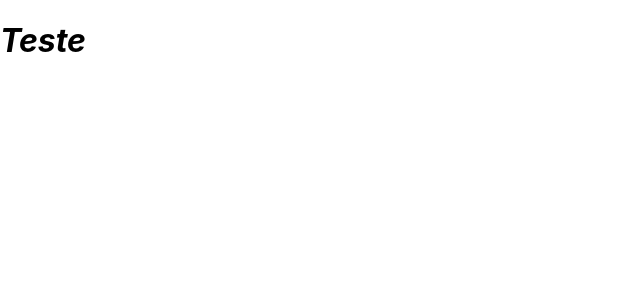
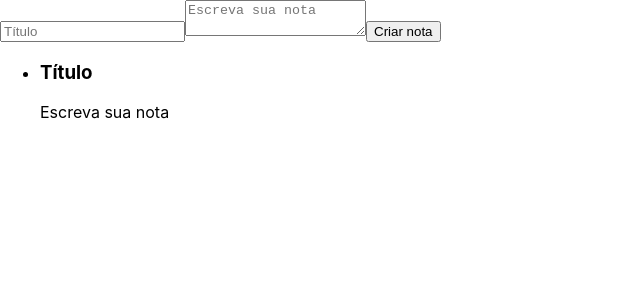
Before and after one commit to Dibimo/Curso-React, a React (Create React App) app in the folder ceep/: page / in a window 1280 px wide. Shown: the top 300 px of the page, without its empty margins (0-640 px from the left). Built offline with nearby package versions, Linux system fonts and the light colour scheme.

Commit message:
Formulário e lista de notas adicionados

```diff
--- a/ceep/src/App.js
+++ b/ceep/src/App.js
@@ -4,7 +4,23 @@ const titulo = <h1><strong><em>Teste</em></strong></h1>
 
 function App() {
   return (
-    titulo
+    <>
+      <form>
+        <input type="text" placeholder='Título'></input>
+        <textarea placeholder='Escreva sua nota'></textarea>
+        <button>Criar nota</button>
+      </form>
+      <ul>
+        <li>
+          <section>
+            <header>
+              <h3>Título</h3>
+            </header>
+            <p>Escreva sua nota</p>
+          </section>
+        </li>
+      </ul>
+    </>
   );
 }
 
```
